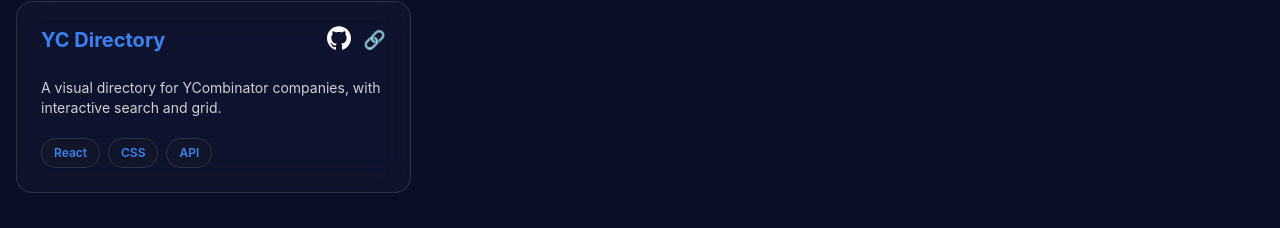
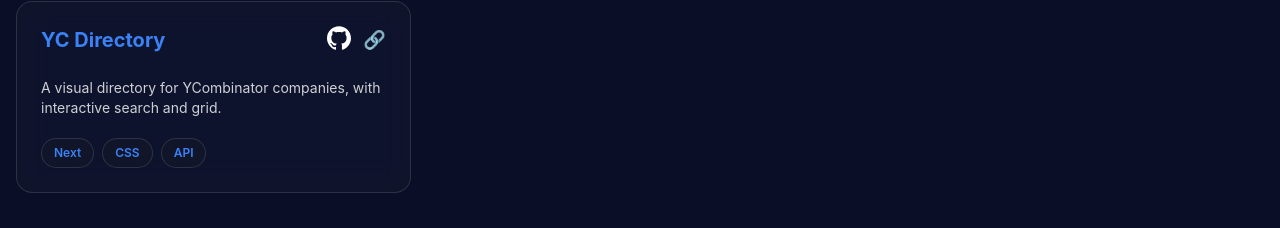
Before and after one commit to abir2907/portfolio, a React (Vite) app: page / in a window 1280 px wide. Shown: the part 3007-3235 px from the top of the page. Built offline with nearby package versions, Linux system fonts and the light colour scheme; the HTML template or start-up script is replaced by a standard one.

Commit message:
Fix tech stack of YC Directory

```diff
--- a/src/data/projects.js
+++ b/src/data/projects.js
@@ -152,6 +152,6 @@ export const fullstackProjects = [
     live: "https://yc-directory-abir.netlify.app/",
     description:
       "A visual directory for YCombinator companies, with interactive search and grid.",
-    tech: ["React", "CSS", "API"],
+    tech: ["Next", "CSS", "API"],
   },
 ];
```
